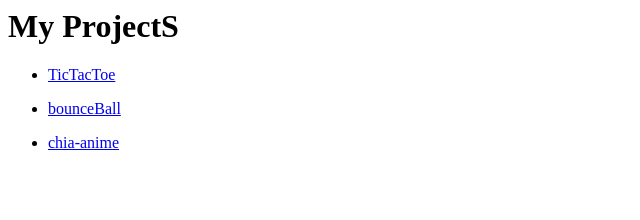
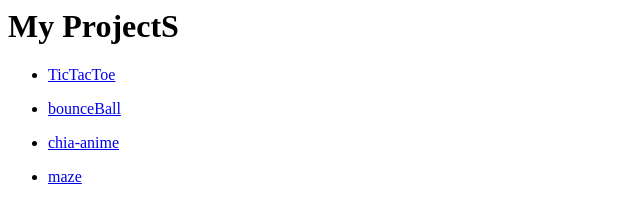
Before and after one commit to bear04012/Yunko, a plain HTML site: page index.html in a window 1280 px wide. Shown: the full height of the page, 0-640 px from the left. Drawn offline with Linux system fonts and the light colour scheme.

Commit message:
index.html

```diff
--- a/index.html
+++ b/index.html
@@ -10,7 +10,9 @@
 		<ul>
 			<li><a href="/anime">chia-anime</a></li>
 		</ul>
-
+		<ul>
+			<li><a href="/maze">maze</a></li>
+		</ul>
 
 
 	</body>
```
